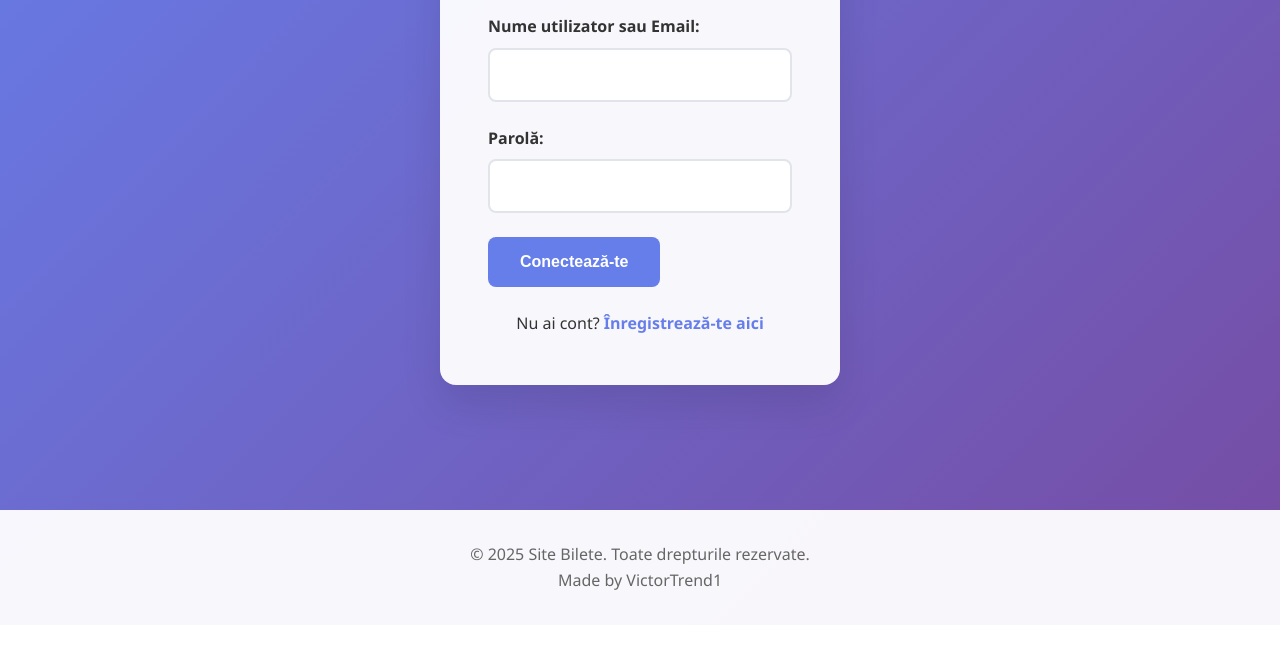
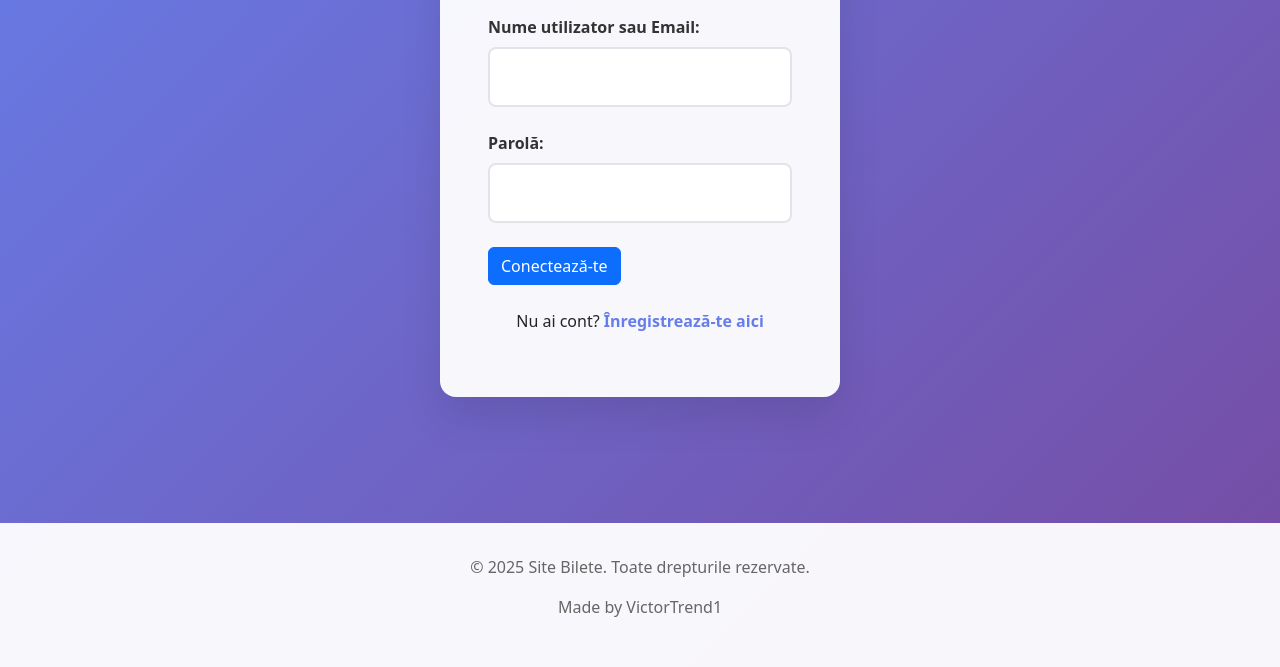
Before and after one commit to VictorTrend1/bilete_frontend, a plain HTML site: page login.html in a window 1280 px wide. Shown: the part 256-923 px from the top of the page. Before the commit the page ends 881 px from the top, so only its background shows below. Drawn offline with nearby package versions, Linux system fonts and the light colour scheme.

Commit message:
boostrap

```diff
--- a/login.html
+++ b/login.html
@@ -5,6 +5,7 @@
     <meta name="viewport" content="width=device-width, initial-scale=1.0">
     <title>Conectare - Site Bilete</title>
     <link rel="stylesheet" href="styles.css">
+    <link rel="stylesheet" href="https://cdn.jsdelivr.net/npm/bootstrap@5.3.3/dist/css/bootstrap.min.css">
     <link href="https://cdnjs.cloudflare.com/ajax/libs/font-awesome/6.0.0/css/all.min.css" rel="stylesheet">
 </head>
 <body>
@@ -20,7 +21,7 @@
         </div>
     </nav>
 
-    <main class="main-content">
+    <main class="main-content container">
         <div class="auth-container">
             <div class="auth-card">
                 <h2>Conectare</h2>
@@ -53,5 +54,6 @@
     </footer>
 
     <script src="script.js"></script>
+    <script src="https://cdn.jsdelivr.net/npm/bootstrap@5.3.3/dist/js/bootstrap.bundle.min.js"></script>
 </body>
 </html>
```
Also changed, not shown: bilete.html (+3 -1 lines), dashboard.html (+3 -1 lines), index.html (+1 -0 lines), register.html (+3 -1 lines), verificare.html (+3 -1 lines).
